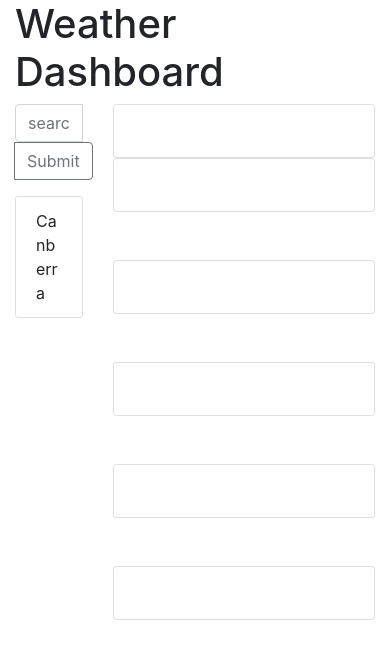
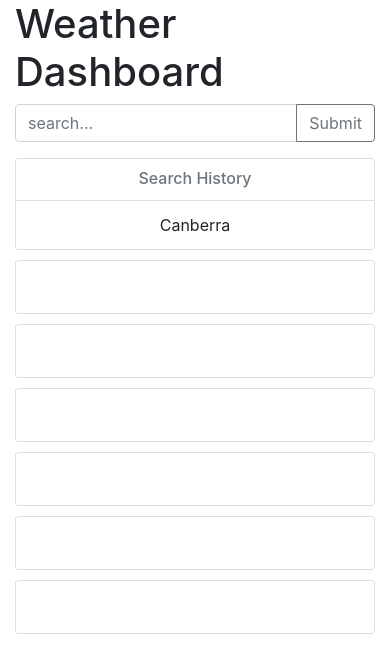
Before and after one commit to thomas-nicholson/weather-dashboard, a plain HTML site: page index.html in a window 390 px wide. Drawn offline with nearby package versions, Linux system fonts and the light colour scheme; no server answers.

Commit message:
Adapted responsive design to work better with different screen sizes

```diff
--- a/assets/style.css
+++ b/assets/style.css
@@ -1,3 +1,27 @@
 #search-history {
     cursor: pointer;
 }
+
+.card {
+    margin-bottom: 10px;
+}
+
+.forecast-card {
+    margin-bottom: 0px!important;
+}
+
+@media (max-width: 768px) {
+    .forecast-card {
+        text-align: center;
+        margin-bottom: 10px!important;
+    }
+
+    .list-group-item {
+        text-align: center;
+    }
+
+    #weather-today {
+        text-align: center;
+    }
+
+}
--- a/index.html
+++ b/index.html
@@ -13,7 +13,7 @@
         <h1>Weather Dashboard</h1>
     </header>
     <main class="row">
-        <section class="col-3">
+        <section class="col-lg-3">
             <form id="search">
                 <!-- <input id="queryString" value="" type="text" />
                 <input type="submit" /> -->
@@ -25,19 +25,20 @@
                 </div>
             </form>
             <div class="card">
+                <h6 style="margin-top: 10px;" class="card-title text-muted text-center">Search History</h6>
                 <ul class="list-group list-group-flush" id="search-history">
                 </ul>
               </div>
         </section>
 
-        <section class="col-9">
+        <section class="col-lg-9">
             <div class="card">
                 <div class="card-body" id="weather-today">
                     <h1 class="card-title"></h1>
                     <p class="card-text"></p>
                 </div>
             </div>
-            <div class="row row-cols-1 row-cols-sm-5 " style="padding-left: 15px; padding-right: 15px;">
+            <div class="row row-cols-1 row-cols-md-5 " style="padding-left: 15px; padding-right: 15px;">
                 <div class="col mb-5 card forecast-card">
                     <div class="card-body">
                         <h5 class="card-title"></h5>
```
